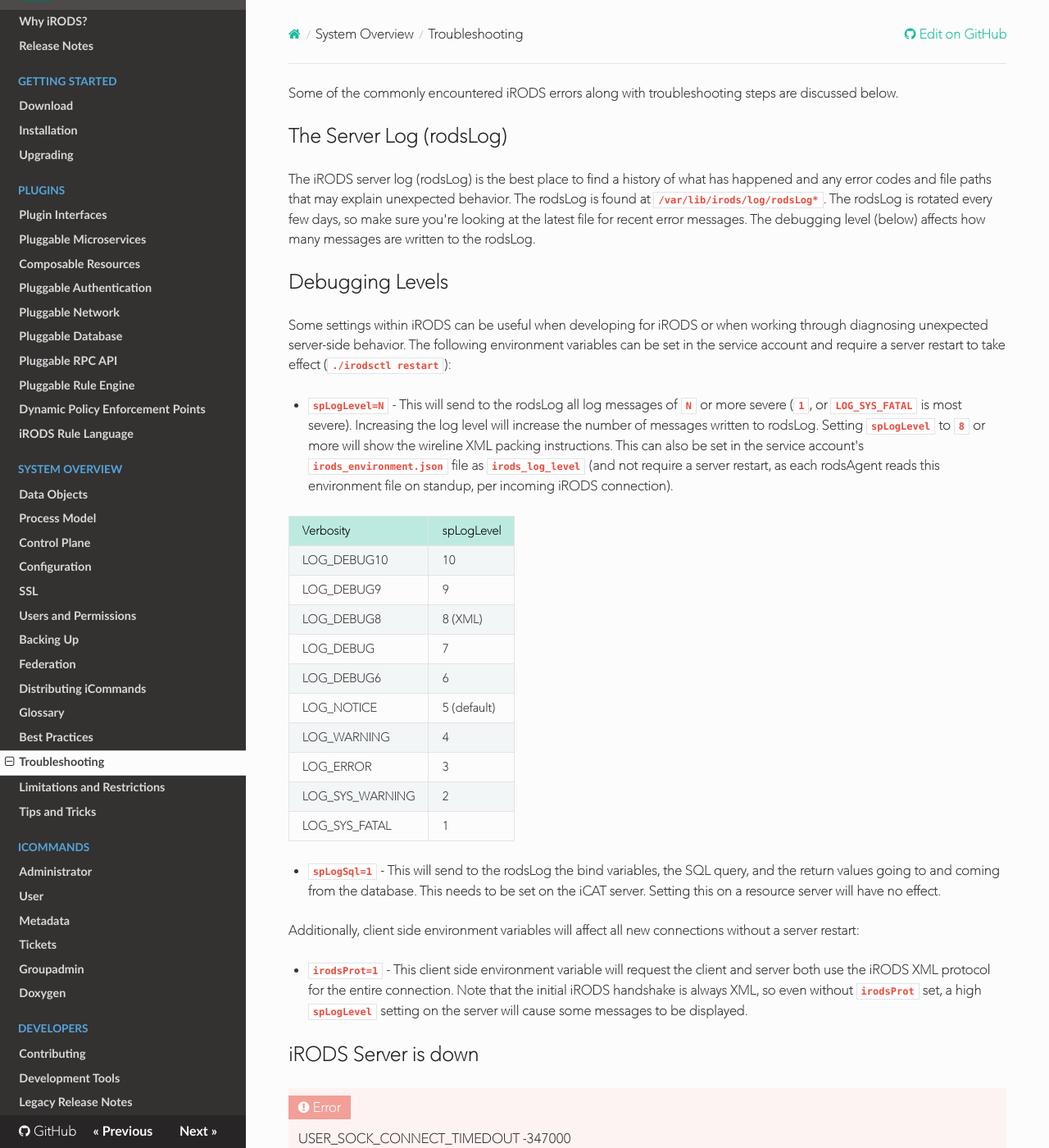
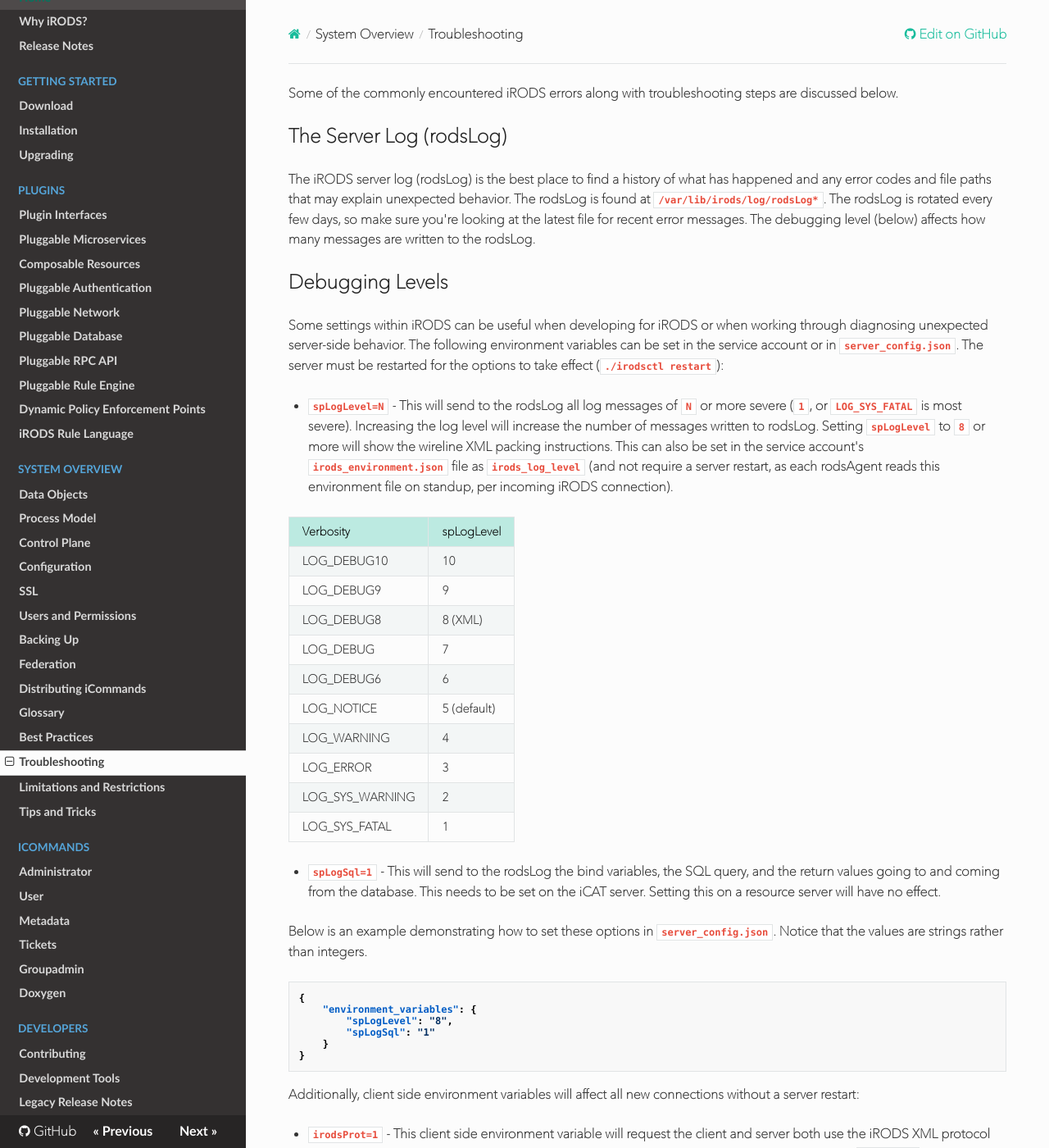
Before and after one commit to irods/irods_docs, an MkDocs documentation site: the page built from docs/system_overview/troubleshooting.md, in a window 1280 px wide and 1400 px high. Shown: the whole window at 82% size. Built offline with MkDocs 1.6.1, drawn with Linux system fonts in a browser that asks for light colours; nearby versions of some CDN libraries; old or Windows-style settings are respelled for this version of MkDocs.

Commit message:
[irods/irods#6839] Documented how to enable environment variables via server_config.json.

````diff
--- a/docs/system_overview/troubleshooting.md
+++ b/docs/system_overview/troubleshooting.md
@@ -6,7 +6,7 @@
 
 ## Debugging Levels
 
-Some settings within iRODS can be useful when developing for iRODS or when working through diagnosing unexpected server-side behavior.  The following environment variables can be set in the service account and require a server restart to take effect (`./irodsctl restart`):
+Some settings within iRODS can be useful when developing for iRODS or when working through diagnosing unexpected server-side behavior.  The following environment variables can be set in the service account or in `server_config.json`. The server must be restarted for the options to take effect (`./irodsctl restart`):
 
 - `spLogLevel=N` - This will send to the rodsLog all log messages of `N` or more severe (`1`, or `LOG_SYS_FATAL` is most severe).  Increasing the log level will increase the number of messages written to rodsLog.  Setting `spLogLevel` to `8` or more will show the wireline XML packing instructions.  This can also be set in the service account's `irods_environment.json` file as `irods_log_level` (and not require a server restart, as each rodsAgent reads this environment file on standup, per incoming iRODS connection).
 
@@ -24,6 +24,17 @@
  | LOG_SYS_FATAL   |  1           |
 
 - `spLogSql=1` - This will send to the rodsLog the bind variables, the SQL query, and the return values going to and coming from the database.  This needs to be set on the iCAT server.  Setting this on a resource server will have no effect.
+
+Below is an example demonstrating how to set these options in `server_config.json`. Notice that the values are strings rather than integers.
+
+```
+{
+    "environment_variables": {
+        "spLogLevel": "8",
+        "spLogSql": "1"
+    }
+}
+```
 
 Additionally, client side environment variables will affect all new connections without a server restart:
 
````
